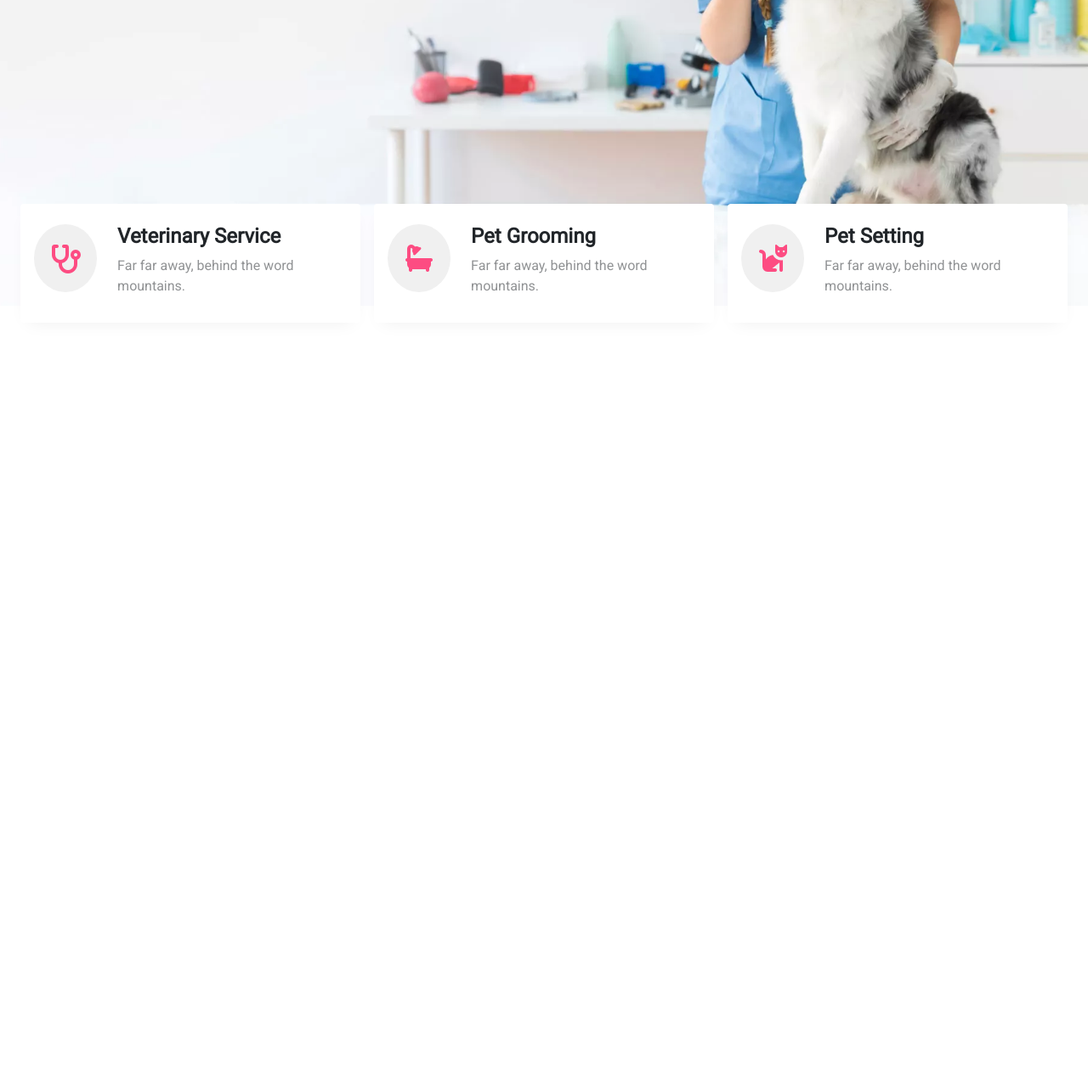
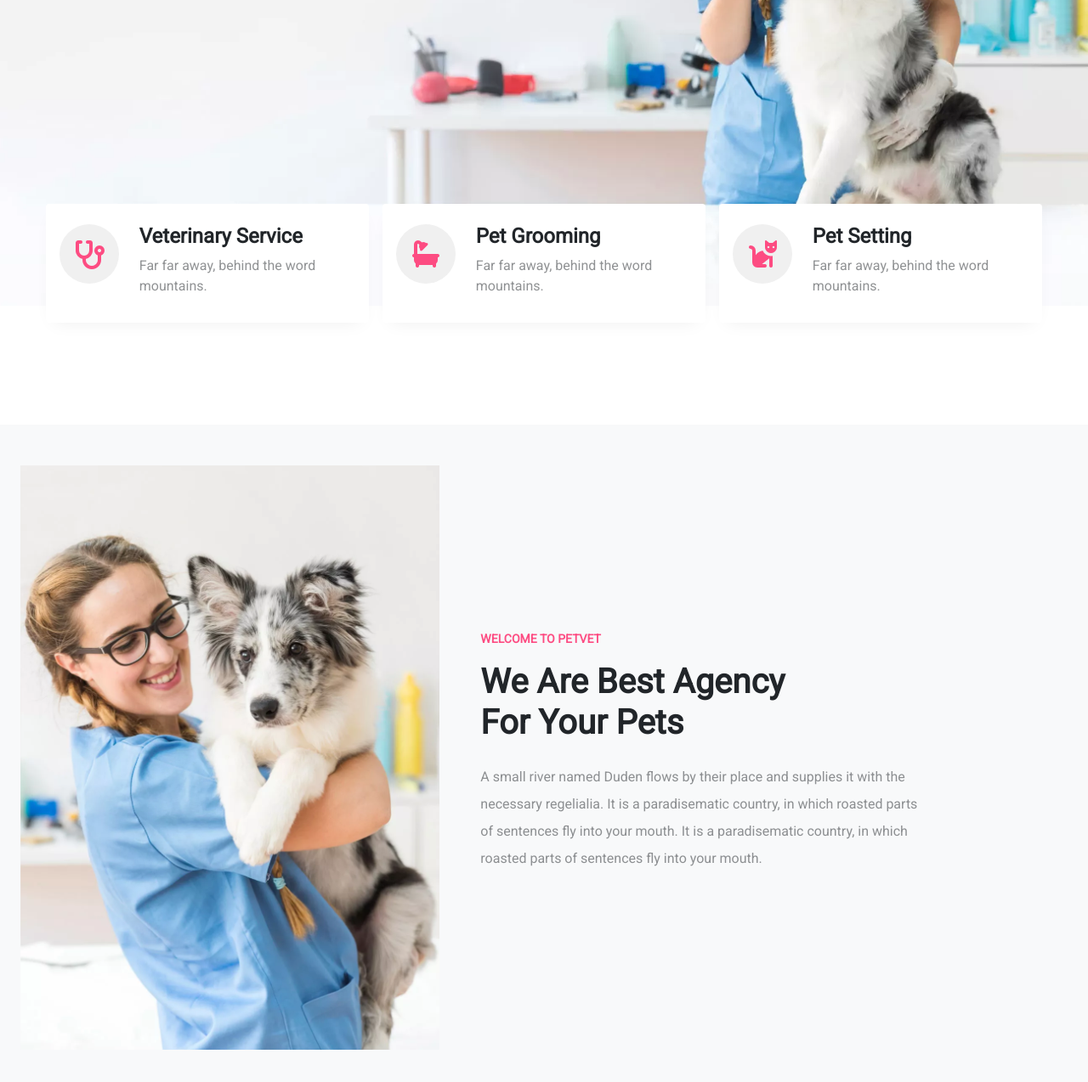
Before and after one commit to sheikh-mohammad/SMIT-HTML-CSS-Final-Exam, a plain HTML site: page index.html in a window 1280 px wide. Shown: the part 440-1714 px from the top of the page at 85% size. Before the commit the page ends 940 px from the top, so only its background shows below. Drawn offline with nearby package versions, Linux system fonts and the light colour scheme.

Commit message:
Making About Section

```diff
--- a/index.html
+++ b/index.html
@@ -100,8 +100,14 @@
             </div>
         </div>
     </div>
-    <div class="advertisement-section">
-
+    <div class="about-section p-5 d-flex justify-content-center align-items-center gap-5">
+        <div class="as-img col-5"></div>
+        <div class="as-cont col-7 d-flex flex-column gap-3">
+            <span class="text-uppercase fw-bold small" style="color: var(--primary);">Welcome to Petvet</span>
+            <h1 class="fw-bold">We Are Best Agency <br>
+                For Your Pets</h1>
+            <p class="text-body-tertiary lh-lg fs-6 w-75">A small river named Duden flows by their place and supplies it with the necessary regelialia. It is a paradisematic country, in which roasted parts of sentences fly into your mouth. It is a paradisematic country, in which roasted parts of sentences fly into your mouth.</p>
+        </div>
     </div>
     <script src="https://cdn.jsdelivr.net/npm/bootstrap@5.3.8/dist/js/bootstrap.bundle.min.js"
         integrity="sha384-FKyoEForCGlyvwx9Hj09JcYn3nv7wiPVlz7YYwJrWVcXK/BmnVDxM+D2scQbITxI"
--- a/style.css
+++ b/style.css
@@ -47,19 +47,19 @@ nav button:hover {
     box-shadow: 0px 8px 21px -10px rgba(0, 0, 0, 0.08);
     transition: all 0.3s ease;
     position: relative;
-    width: 400px;
+    width: 380px;
     height: 140px;
     top: -120px;
 }
 
 .service-card i {
     width: 80px;
+    height: 70px;
     display: flex;
     transition: all 0.3s ease;
     justify-content: center;
     align-items: center;
     border-radius: 50%;
-    height: 80px;
     background-color: #f0f0f0;
 }
 
@@ -78,6 +78,17 @@ nav button:hover {
     background-color: white !important;
 }
 
+.about-section{
+    background-color: #F8F9FA;
+}
+
+.as-img{
+    background-image: url(assets/images/about/image.png);
+    background-size: cover;
+    background-position: center;
+    height: 688px;
+}
+
 @media screen and (max-width: 991px) {
     .top-nav {
         display: none !important;
```
Also changed, not shown: assets/images/about/image.png (added).
